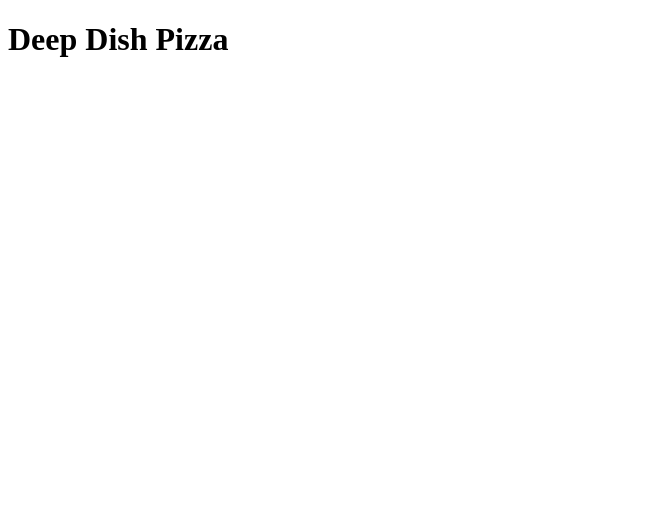
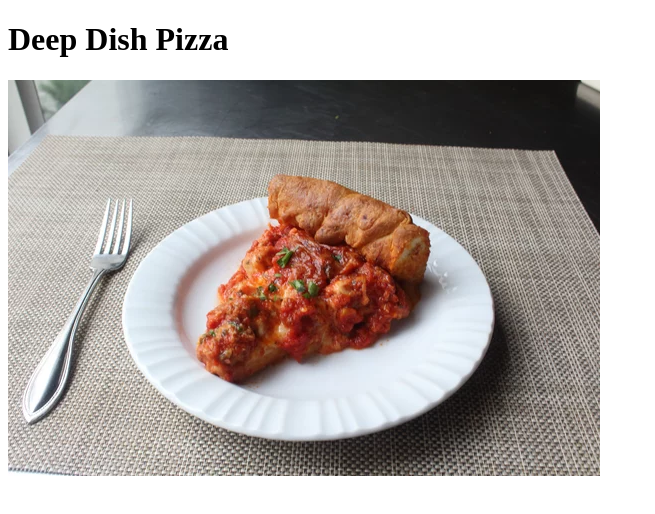
Before and after one commit to bazingamale/odin-recipes, a plain HTML site: page recipes/deepdishpizza.html in a window 1280 px wide. Shown: the whole page, without its empty margins (0-655 px from the left). Drawn offline with Linux system fonts and the light colour scheme.

Commit message:
add deepdishpizza.html

```diff
--- a/recipes/deepdishpizza.html
+++ b/recipes/deepdishpizza.html
@@ -7,5 +7,6 @@
     <body>
         <h1>Deep Dish Pizza
         </h1>
+        <p><img src="deepdishpizza.png"></p>
     </body>
 </html>
```
Also changed, not shown: recipes/strawberrypie.html (+1 -0 lines).
